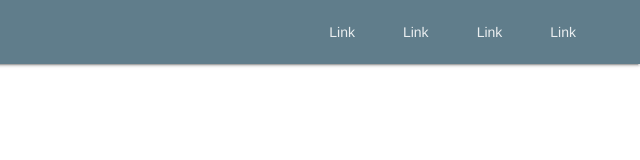
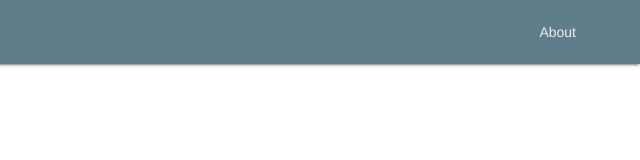
Before and after one commit to darrencauthon/absorb, a plain HTML site: page ui/index.html in a window 1280 px wide. Shown: the full height of the page, 640-1280 px from the left. Drawn offline with nearby package versions, Linux system fonts and the light colour scheme.

Commit message:
Nav with the basic idea.

```diff
--- a/ui/index.html
+++ b/ui/index.html
@@ -16,20 +16,16 @@
             <div class="mdl-layout-spacer"></div>
             <!-- Navigation. We hide it in small screens. -->
             <nav class="mdl-navigation mdl-layout--large-screen-only">
-            <a class="mdl-navigation__link" href="">Link</a>
-            <a class="mdl-navigation__link" href="">Link</a>
-            <a class="mdl-navigation__link" href="">Link</a>
-            <a class="mdl-navigation__link" href="">Link</a>
+                <a class="mdl-navigation__link" href="">About</a>
             </nav>
         </div>
     </header>
     <div class="mdl-layout__drawer">
         <span class="mdl-layout-title">Title</span>
         <nav class="mdl-navigation">
-            <a class="mdl-navigation__link" href="">Link</a>
-            <a class="mdl-navigation__link" href="">Link</a>
-            <a class="mdl-navigation__link" href="">Link</a>
-            <a class="mdl-navigation__link" href="">Link</a>
+            <a class="mdl-navigation__link" href="/files">Files</a>
+            <a class="mdl-navigation__link" href="/packages">Packages</a>
+            <a class="mdl-navigation__link" href="/about">About</a>
         </nav>
     </div>
     <main class="mdl-layout__content">
```
